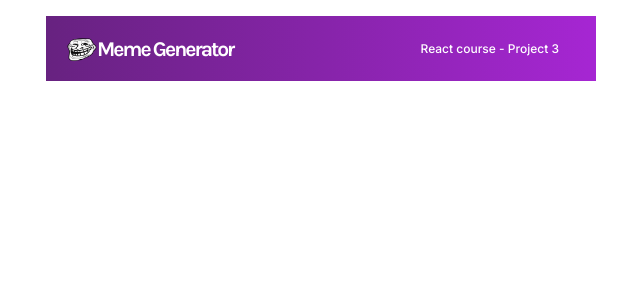
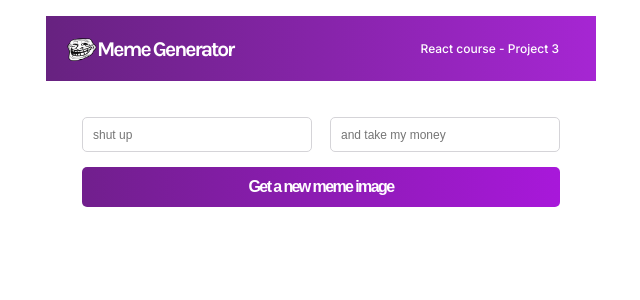
Before and after one commit to AndreyDmitriev39r/scrimba-meme-generator, a JavaScript app: page / in a window 1280 px wide. Shown: the top 300 px of the page, without its empty margins (319-959 px from the left). Built offline with nearby package versions, Linux system fonts and the light colour scheme; the HTML template or start-up script is replaced by a standard one.

Commit message:
meme component styling

```diff
--- a/src/App.js
+++ b/src/App.js
@@ -1,9 +1,11 @@
 import Header from "./components/Header";
+import Meme from "./components/Meme";
 
 function App() {
   return (
     <div className="app">
-    <Header />
+      <Header />
+      <Meme />
     </div>
   );
 }
--- /dev/null
+++ b/src/components/Meme.js
@@ -0,0 +1,11 @@
+function Meme() {
+  return (
+    <form>
+      <input className="form--text-field top" type="text" placeholder="shut up" />
+      <input className="form--text-field bottom" type="text" placeholder="and take my money" />
+      <button className="form--newmeme">Get a new meme image</button>
+    </form>
+  );
+}
+
+export default Meme;
--- a/src/index.css
+++ b/src/index.css
@@ -54,3 +54,37 @@ nav {
   font-weight: 500;
   font-size: 12px;
 }
+
+/* meme */
+
+form {
+  margin: 36px;
+  display: flex;
+  justify-content: space-between;
+  flex-wrap: wrap;
+  font-family: Karla, sans-serif;
+}
+
+.form--text-field {
+  width: 230px;
+  height: 35px;
+  padding: 10px;
+  border: 1px solid #D5D4D8;
+  border-radius: 5px;
+  color: #0D0D0D;
+  font-size: 12px;
+  font-weight: 400;
+}
+
+.form--newmeme {
+  margin-top: 15px;
+  width: 100%;
+  height: 40px;
+  border: none;
+  border-radius: 5px;
+  background: linear-gradient(90deg, #711F8D, #A818DA);
+  color: #FFF;
+  font-size: 16px;
+  font-weight: 700;
+  letter-spacing: -1.6px;
+}
```
